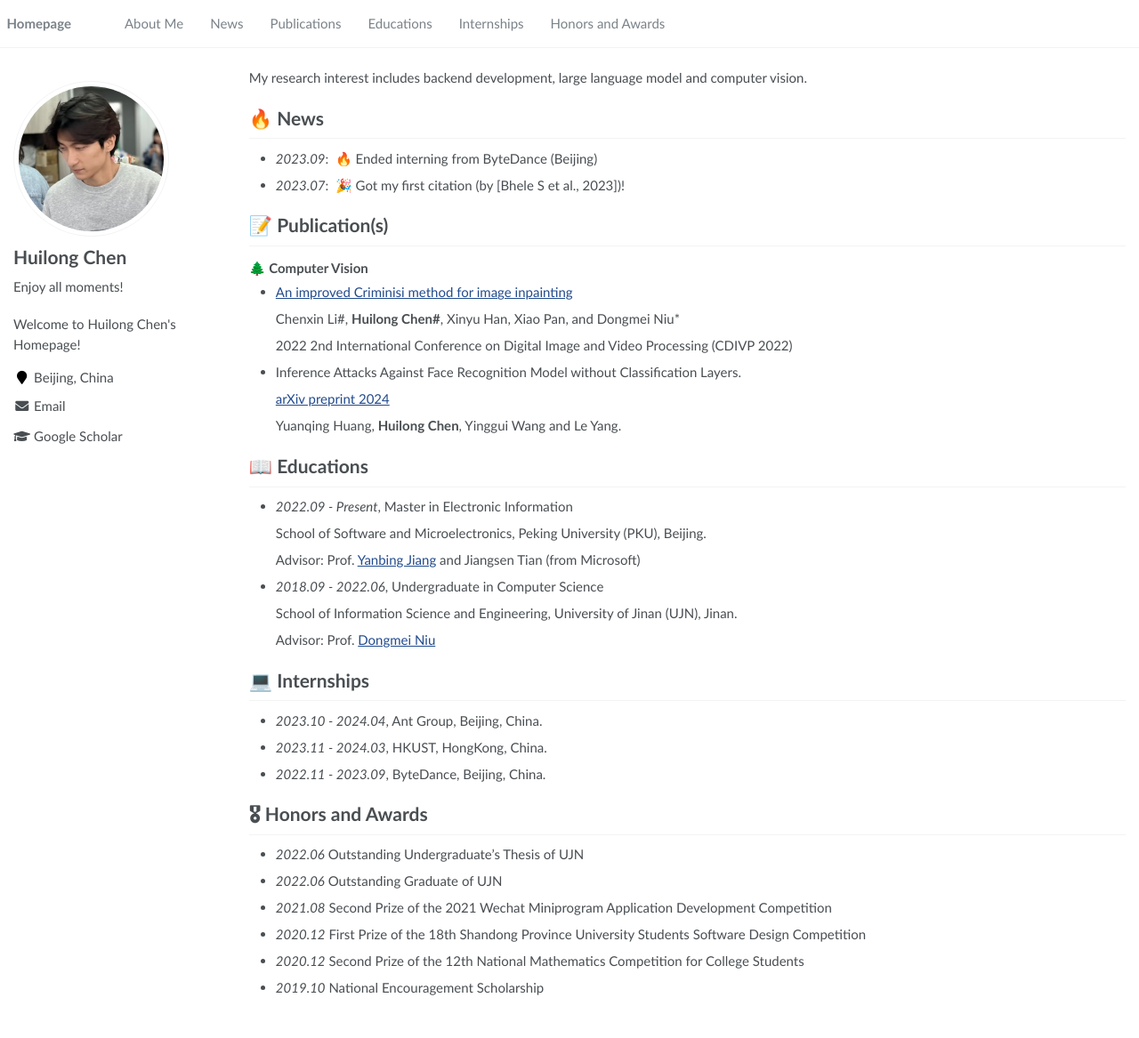
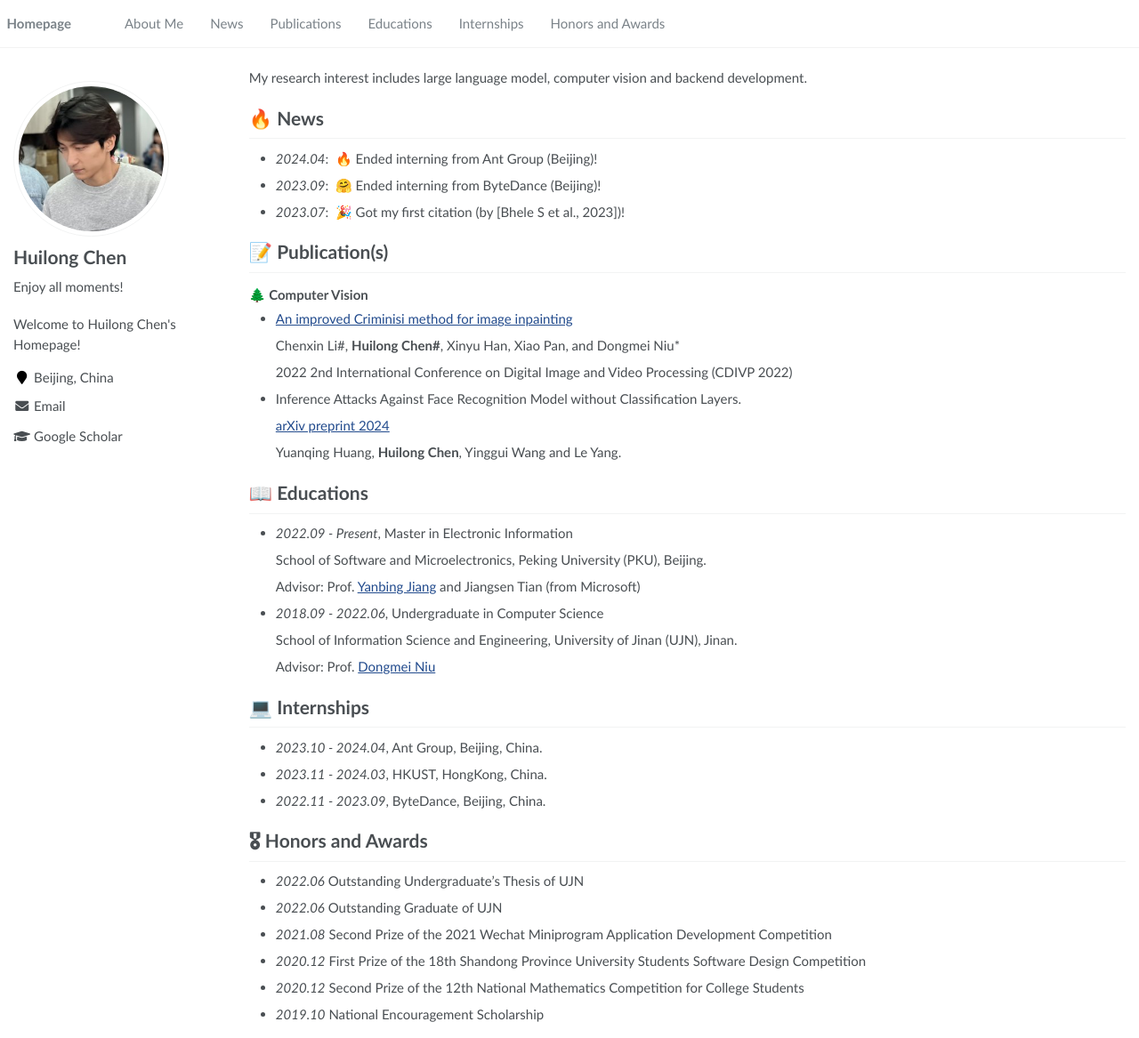
Before and after one commit to huilong-chen/huilong-chen.github.io, a Jekyll site: the page built from _pages/about.md, in a window 1280 px wide and 1167 px high. Shown: the whole window at 89% size. Built offline with Jekyll 4.4.1, drawn with Linux system fonts in a browser that asks for light colours.

Commit message:
update intern

```diff
--- a/_pages/about.md
+++ b/_pages/about.md
@@ -17,12 +17,13 @@ redirect_from:
 
 <span class='anchor' id='about-me'></span>
 
-My research interest includes backend development, large language model and computer vision.
+My research interest includes large language model, computer vision and backend development.
 <!-- I have published one paper only at CDIVP 2022 with total <a href='https://scholar.google.com/citations?user=DhtAFkwAAAAJ'>google scholar</a> <img src="https://img.shields.io/endpoint?url={{ url | url_encode }}&logo=Google%20Scholar&labelColor=f6f6f6&color=9cf&style=flat&label=citations"></a>. -->
 
 
 # 🔥 News
-- *2023.09*: &nbsp;🔥 Ended interning from ByteDance (Beijing)
+- *2024.04*: &nbsp;🔥 Ended interning from Ant Group (Beijing)!
+- *2023.09*: &nbsp;🤗 Ended interning from ByteDance (Beijing)!
 - *2023.07*: &nbsp;🎉 Got my first citation (by [Bhele S et al., 2023])!
 
 # 📝 Publication(s)
```
